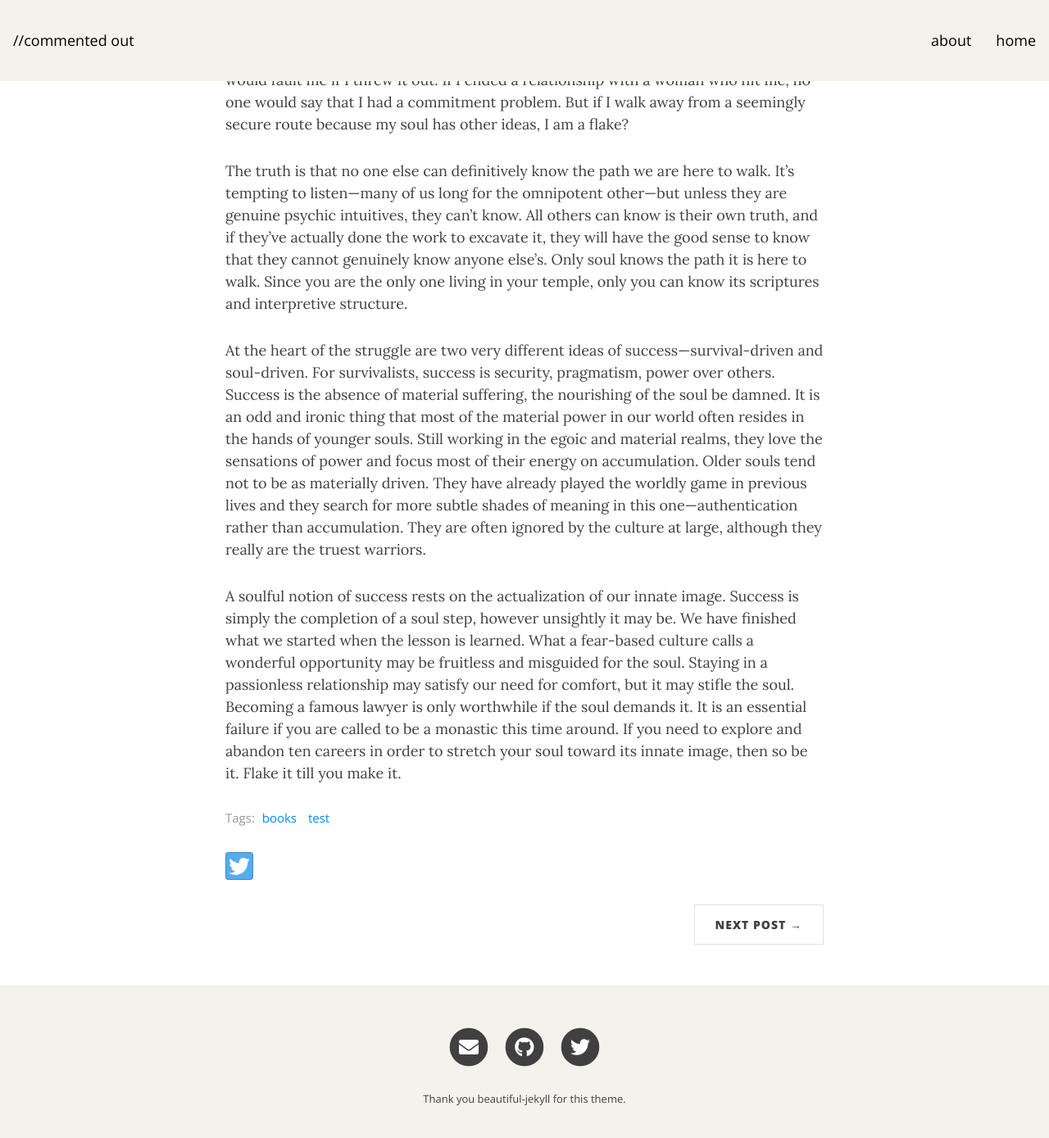
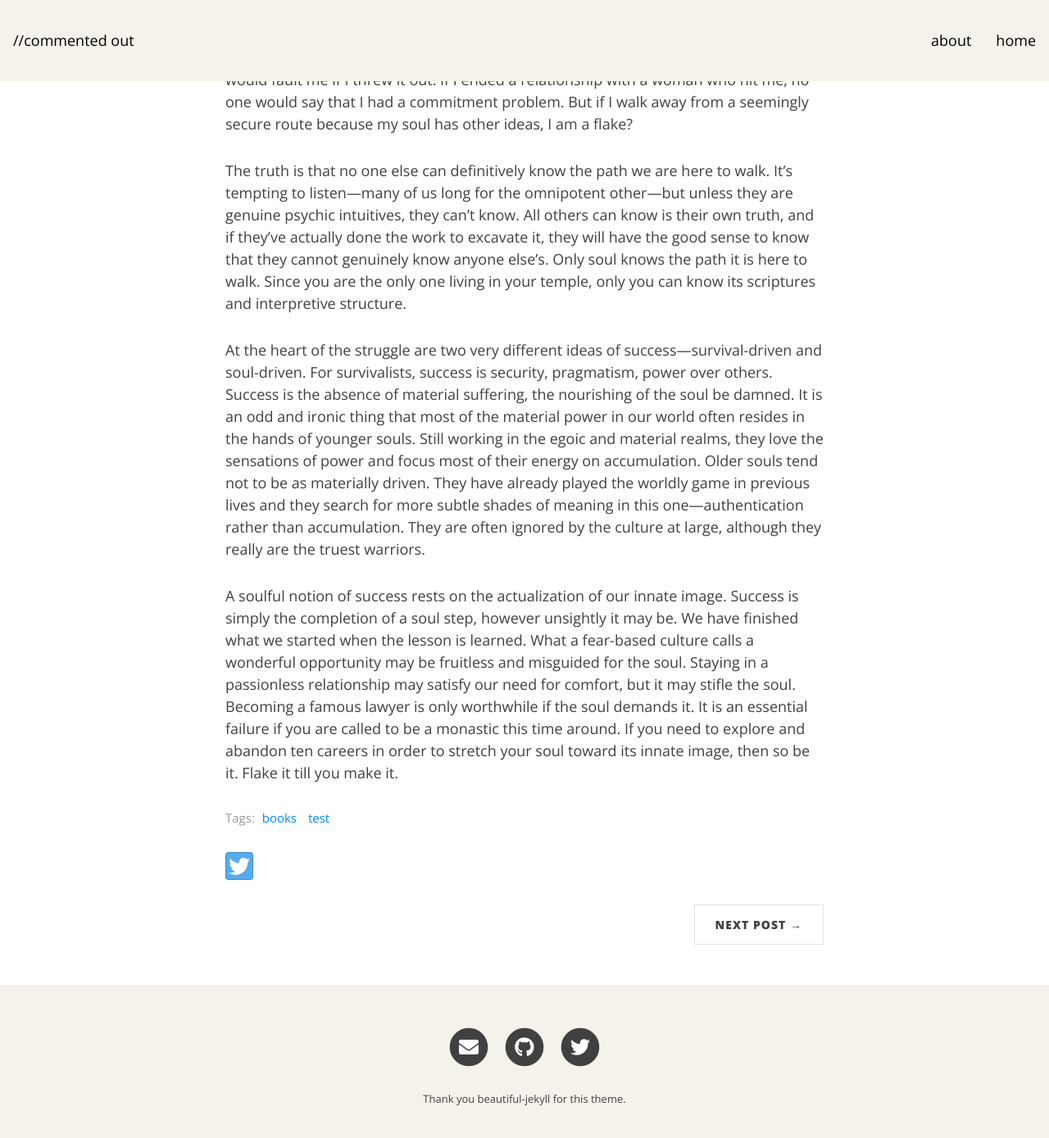
Before and after one commit to commentedout/commentedout.github.io, a Jekyll site: the page built from _posts/2020-02-26-flake-it-till-you-make-it.md, in a window 1280 px wide and 1400 px high. Shown: the top 1389 px of the window at 82% size. Built offline with Jekyll 4.4.1, drawn with Linux system fonts in a browser that asks for light colours; nearby versions of some CDN libraries.

Commit message:
changed main font

```diff
--- a/_layouts/base.html
+++ b/_layouts/base.html
@@ -6,7 +6,6 @@ common-ext-css:
   - href: "https://stackpath.bootstrapcdn.com/bootstrap/4.4.1/css/bootstrap.min.css"
     sri: "sha384-Vkoo8x4CGsO3+Hhxv8T/Q5PaXtkKtu6ug5TOeNV6gBiFeWPGFN9MuhOf23Q9Ifjh"
   - "https://cdnjs.cloudflare.com/ajax/libs/font-awesome/5.12.1/css/all.min.css"
-  - "https://fonts.googleapis.com/css?family=Lora:400,700,400italic,700italic"
   - "https://fonts.googleapis.com/css?family=Open+Sans:300italic,400italic,600italic,700italic,800italic,400,300,600,700,800"
 common-ext-js:
   - href: "https://code.jquery.com/jquery-3.4.1.min.js"
--- a/assets/css/main.css
+++ b/assets/css/main.css
@@ -11,7 +11,7 @@ html {
 }
 
 body {
-  font-family: 'Lora', 'Times New Roman', serif;
+  font-family: 'Open Sans', 'Helvetica Neue', Helvetica, Arial, sans-serif;
   font-size: 1.125rem;
   color: #404040;
   position: relative;
```
